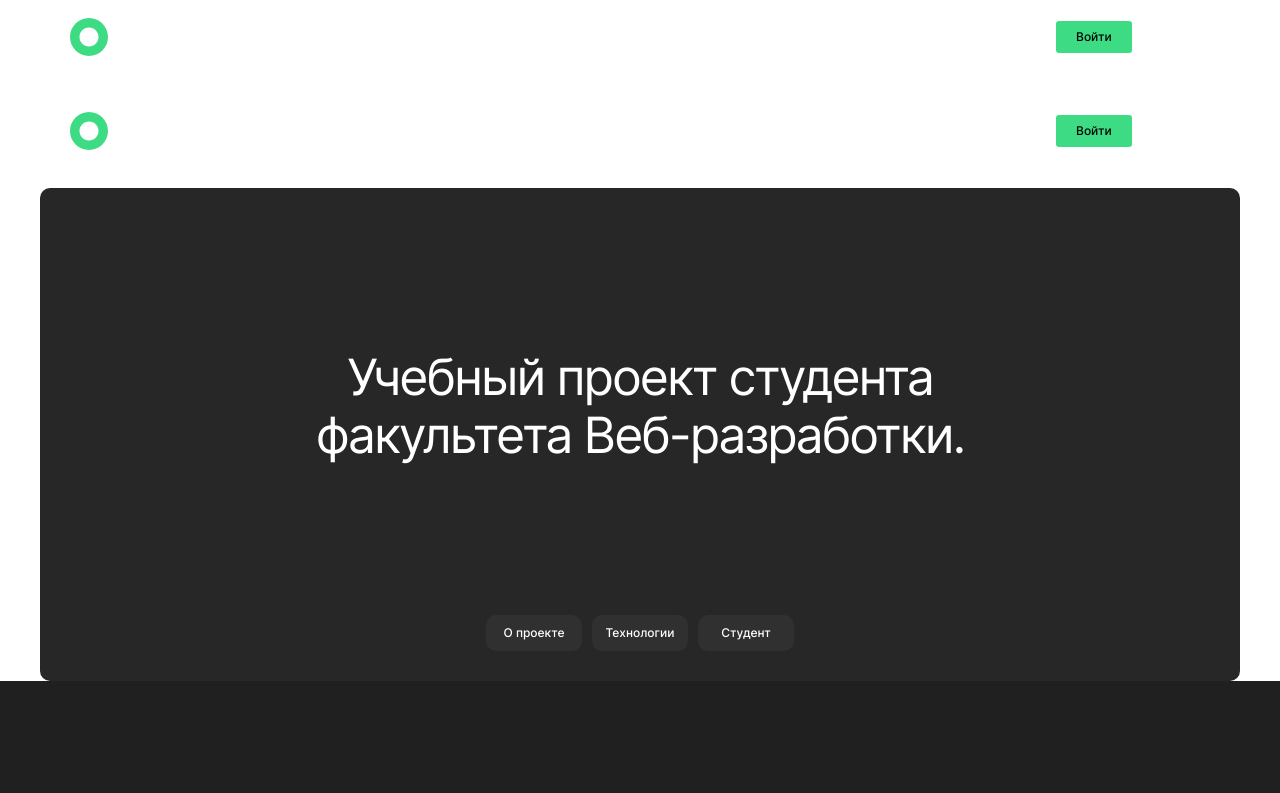
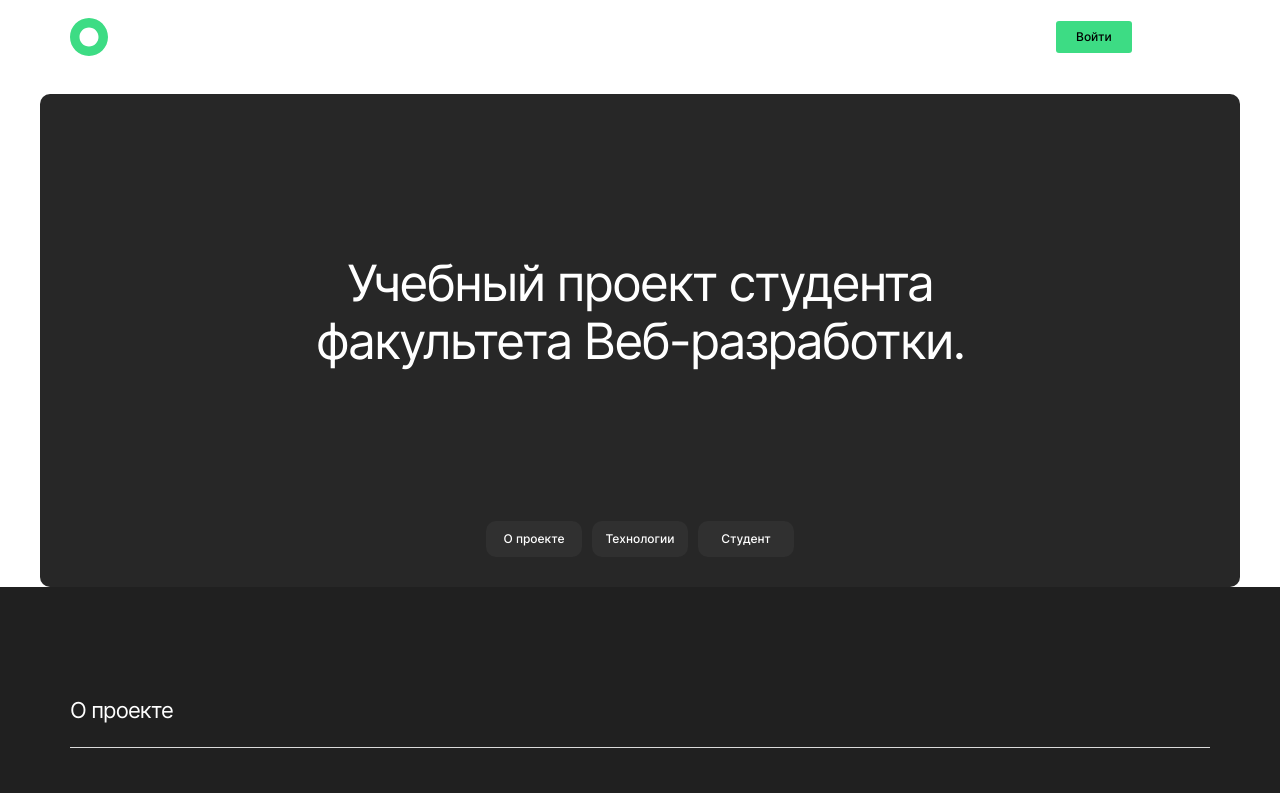
Before and after one commit to dvsolodov/movies-explorer-frontend, a React (Create React App) app: page / in a window 1280 px wide. Shown: the top 793 px of the page. Built offline with nearby package versions, Linux system fonts and the light colour scheme.

Commit message:
feat: add AboutMe and Techs in Main

```diff
--- a/src/components/Main/Main.css
+++ b/src/components/Main/Main.css
@@ -1,6 +1,6 @@
-.content {
-  margin: 0 auto;
+.main {
+  margin: 0;
   padding: 0;
-  width: 1280px;
+  width: 100%;
   height: auto;
 }
--- a/src/components/Main/Main.js
+++ b/src/components/Main/Main.js
@@ -1,16 +1,16 @@
 import './Main.css';
-import Header from '../Header/Header';
 import Promo from '../Promo/Promo';
 import AboutProject from '../AboutProject/AboutProject';
+import Techs from '../Techs/Techs';
+import AboutMe from '../AboutMe/AboutMe';
 
-function Main() {
+export default function Main() {
   return (
-    <main className="content">
-      <Header />
+    <main className="main">
       <Promo />
       <AboutProject />
+      <Techs />
+      <AboutMe />
     </main>
   );
 }
-
-export default Main;
```
